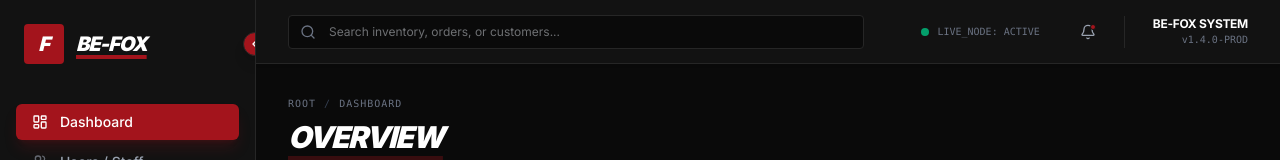
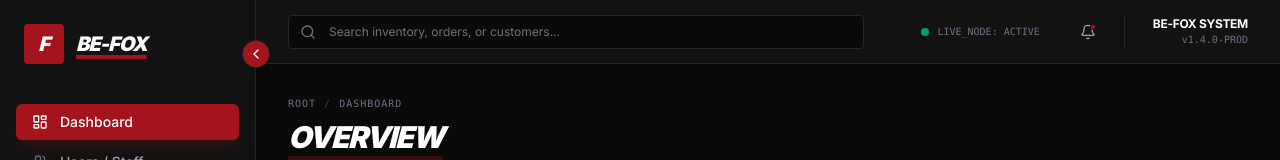
Before and after one commit to Edara-Solutions/fit-crm, a React (Vite) app: page / in a window 1280 px wide. Shown: the top 160 px of the page. Built offline with nearby package versions, Linux system fonts and the light colour scheme.

Commit message:
fix(sidebar): handle the sidebar styling

```diff
--- a/src/components/Sidebar.tsx
+++ b/src/components/Sidebar.tsx
@@ -13,8 +13,7 @@ import {
   BarChart3,
   Settings,
   ChevronLeft,
-  ChevronRight,
-  Dumbbell
+  ChevronRight
 } from 'lucide-react';
 import { cn } from '../lib/utils';
 
@@ -39,26 +38,23 @@ const navItems = [
 
 export function Sidebar({ isCollapsed, setIsCollapsed }: SidebarProps) {
   return (
-    <aside className={cn(
-      "bg-panel text-[#F5F5F5] flex flex-col h-screen fixed left-0 top-0 overflow-y-auto border-r border-border-subtle transition-all duration-300 z-50",
+    <div className={cn(
+      "fixed left-0 top-0 h-screen overflow-visible transition-all duration-300 z-50",
       isCollapsed ? "w-20" : "w-64"
     )}>
-      <div className="p-6 flex items-center gap-3 relative min-h-[80px]">
+      <aside className="bg-panel text-[#F5F5F5] flex h-full w-full flex-col overflow-y-auto overflow-x-hidden border-r border-border-subtle">
+        <div className={cn(
+          "p-6 flex items-center min-h-[80px]",
+          isCollapsed ? "justify-center" : "gap-3"
+        )}>
           <div className="w-10 h-10 bg-brand flex items-center justify-center rounded-sm font-black text-xl italic text-white flex-shrink-0">
             F
           </div>
           {!isCollapsed && (
-          <span className="text-xl font-black tracking-tighter italic text-white underline decoration-brand decoration-4 underline-offset-4 whitespace-nowrap">
+            <span className="min-w-0 text-xl font-black tracking-tighter italic text-white underline decoration-brand decoration-4 underline-offset-4 whitespace-nowrap">
               BE-FOX
             </span>
           )}
-
-        <button
-          onClick={() => setIsCollapsed(!isCollapsed)}
-          className="absolute -right-3 top-1/2 -translate-y-1/2 w-6 h-6 bg-brand rounded-full flex items-center justify-center text-white border border-border-subtle hover:bg-brand/90 transition-colors shadow-lg z-10"
-        >
-          {isCollapsed ? <ChevronRight className="w-4 h-4" /> : <ChevronLeft className="w-4 h-4" />}
-        </button>
         </div>
 
         <nav className="flex-1 px-4 py-4 space-y-1">
@@ -68,7 +64,7 @@ export function Sidebar({ isCollapsed, setIsCollapsed }: SidebarProps) {
               to={item.href}
               title={isCollapsed ? item.title : undefined}
               className={({ isActive }) => cn(
-              "flex items-center gap-3 py-2 rounded-md transition-colors",
+                "flex w-full items-center gap-3 py-2 rounded-md transition-colors",
                 isCollapsed ? "justify-center px-0" : "px-4",
                 isActive
                   ? "bg-brand text-white shadow-lg shadow-brand/20"
@@ -78,7 +74,7 @@ export function Sidebar({ isCollapsed, setIsCollapsed }: SidebarProps) {
               {({ isActive }) => (
                 <>
                   <item.icon className={cn("w-4 h-4 flex-shrink-0", isActive ? "opacity-100" : "opacity-60")} />
-                {!isCollapsed && <span className="text-sm font-medium whitespace-nowrap">{item.title}</span>}
+                  {!isCollapsed && <span className="min-w-0 text-sm font-medium whitespace-nowrap">{item.title}</span>}
                 </>
               )}
             </NavLink>
@@ -91,7 +87,7 @@ export function Sidebar({ isCollapsed, setIsCollapsed }: SidebarProps) {
               AU
             </div>
             {!isCollapsed && (
-            <div className="overflow-hidden">
+              <div className="min-w-0 overflow-hidden">
                 <p className="text-xs font-semibold truncate">Admin User</p>
                 <p className="text-[10px] text-gray-500 truncate uppercase tracking-tighter">Administrator</p>
               </div>
@@ -99,5 +95,15 @@ export function Sidebar({ isCollapsed, setIsCollapsed }: SidebarProps) {
           </div>
         </div>
       </aside>
+
+      <button
+        onClick={() => setIsCollapsed(!isCollapsed)}
+        className="cursor-pointer absolute right-0 top-10 translate-x-1/2 w-7 h-7 bg-brand rounded-full flex items-center justify-center text-white border border-border-subtle hover:bg-brand/90 transition-colors shadow-lg z-10"
+        aria-label={isCollapsed ? 'Expand sidebar' : 'Collapse sidebar'}
+        type="button"
+      >
+        {isCollapsed ? <ChevronRight className="w-4 h-4" /> : <ChevronLeft className="w-4 h-4" />}
+      </button>
+    </div>
   );
 }
```
Lines whose indentation alone changed are shown as unchanged.
